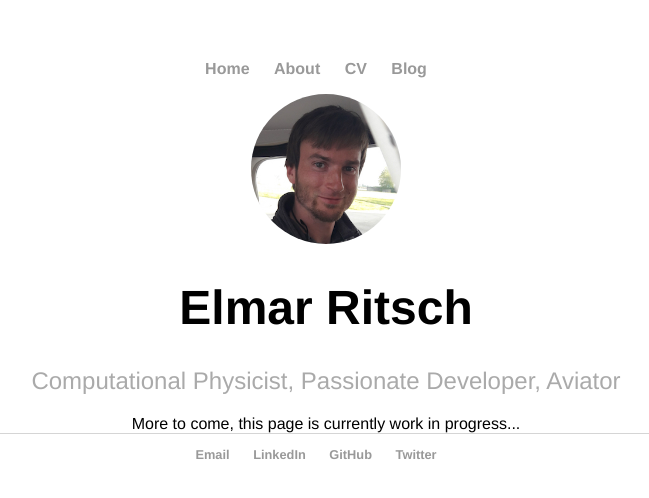
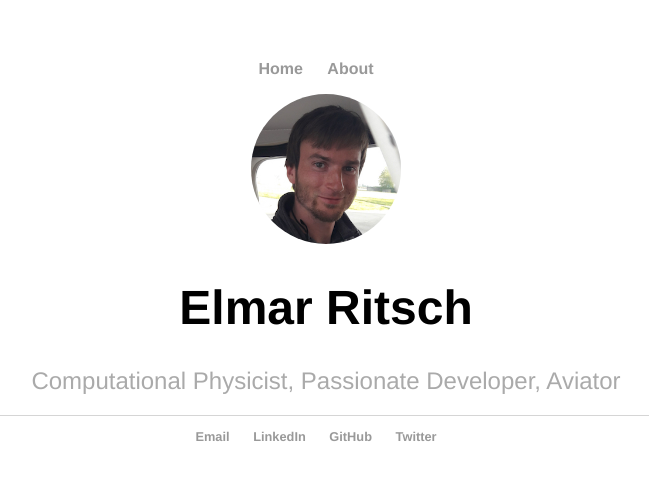
Before and after one commit to elritsch/elritsch.github.io, a Jekyll site: the page built from index.html, in a window 1280 px wide. Shown: the top 498 px of the page, without its empty margins (314-963 px from the left). Built offline with Jekyll 4.4.1, drawn with Linux system fonts in a browser that asks for light colours; Markdown is read by kramdown in place of the engine named in the settings.

```diff
--- a/_config.yml
+++ b/_config.yml
@@ -1,2 +1,2 @@
 name: Elmar Ritsch
-markdown: kramdow
+markdown: kramdown
--- a/_layouts/default.html
+++ b/_layouts/default.html
@@ -10,12 +10,11 @@
 			<ul>
 				<li><a href="/">Home</a></li>
 				<li><a href="/about">About</a></li>
-					<li><a href="/cv">CV</a></li>
-					<li><a href="/blog">Blog</a></li>
+				<!--<li><a href="/projects">Projects</a></li>
+				<li><a href="/cv">CV</a></li>-->
 			</ul>
 		</nav>
 		<div class="container">
-
 		{{ content }}
 
 		</div><!-- /.container -->
--- a/css/main.css
+++ b/css/main.css
@@ -1,8 +1,7 @@
 body {
     margin: 60px auto;
     width: 70%;
-    text-align: center;
-    font-family: 'Helvetica Neue', 'Helvetica', 'Arial', 'Sans-Serif';
+    font: 16px "Helvetica Neue", Helvetica, Arial, sans-serif;
 }
 header > .description {
     color: #aaa;
@@ -12,15 +11,27 @@ header > .selfie {
     width: 150px;
     border-radius: 100%;
 }
+nav, footer {
+    text-align: center;
+}
 nav ul, footer ul {
     font-family:'Helvetica', 'Arial', 'Sans-Serif';
     padding: 0px;
-    list-style: none;
     font-weight: bold;
 }
 nav ul li, footer ul li {
     display: inline;
     margin-right: 20px;
+}
+.blurb {
+    text-align: center;
+}
+.container {
+    font-weight: 300;
+}
+.container ul {
+    line-height: 1.5rem;
+    color: #666;
 }
 a {
     text-decoration: none;
@@ -30,24 +41,17 @@ a:hover {
     text-decoration: underline;
 }
 h1 {
+    color: black;
     font-size: 3em;
     font-family:'Helvetica', 'Arial', 'Sans-Serif';
 }
 p {
-    font-size: 1.5em;
-    line-height: 1.4em;
-    color: #333;
+    font-size: 1.2em;
+    line-height: 1.7em;
+    color: #666;
+    letter-spacing: 0.4px;
 }
 footer {
     border-top: 1px solid #d5d5d5;
     font-size: .8em;
 }
-
-ul.posts {
-    margin: 20px auto 40px;
-    font-size: 1.5em;
-}
-
-ul.posts li {
-    list-style: none;
-}
--- a/index.html
+++ b/index.html
@@ -1,6 +1,6 @@
 ---
+title: Elmar Ritsch
 layout: default
-title: Elmar Ritsch
 ---
 <div class="blurb">
 	<header>
@@ -10,5 +10,4 @@ title: Elmar Ritsch
 			Computational Physicist, Passionate Developer, Aviator
 		</h2>
 	</header>
-	More to come, this page is currently work in progress...
 </div><!-- /.blurb -->
```
Also changed, not shown: about.md (added, +25 -0 lines). Lines whose indentation alone changed are shown as unchanged.
